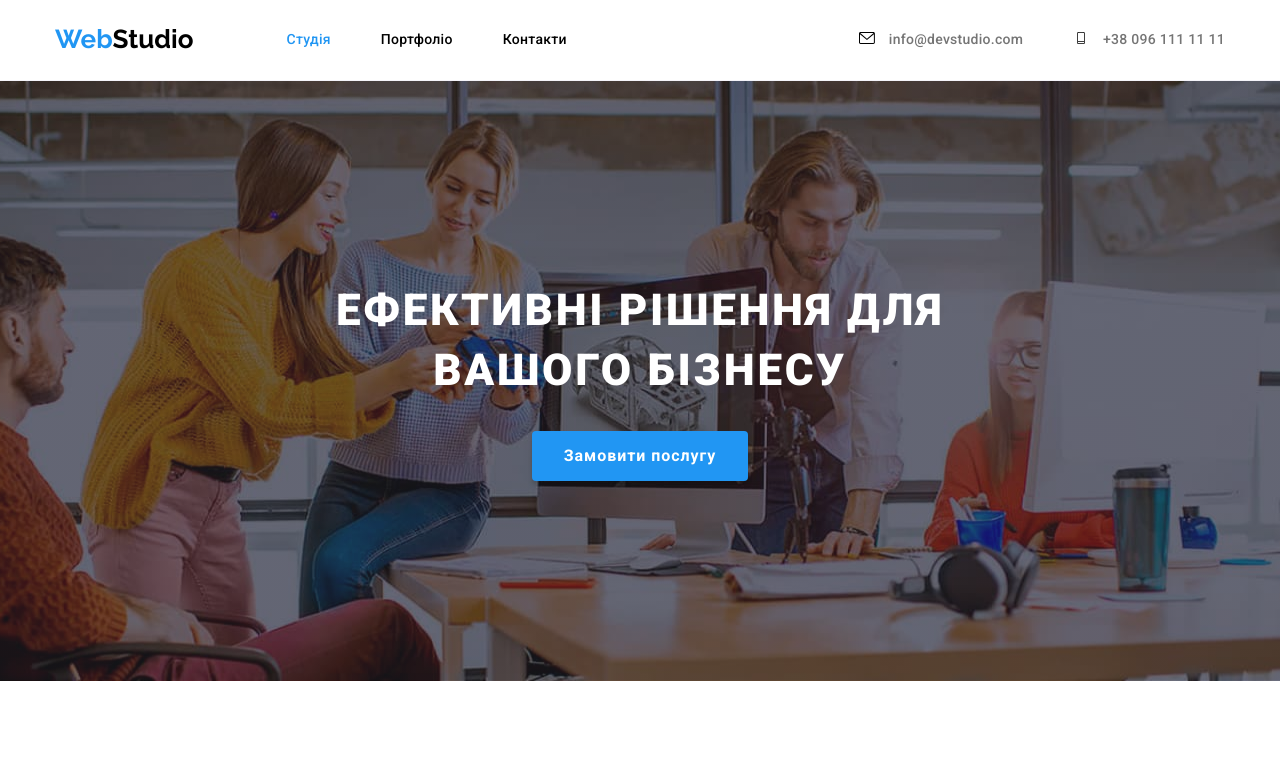
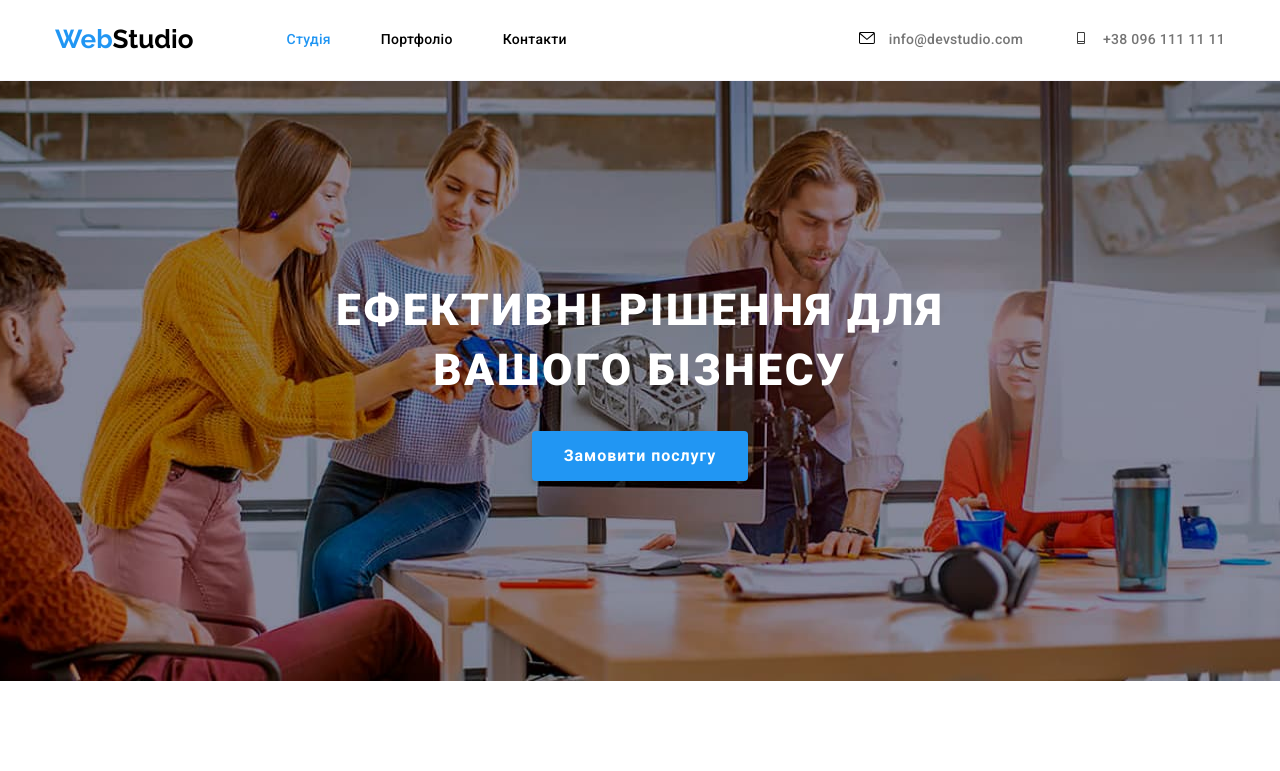
Before and after one commit to SerShem/goit-markup-hw-04, a plain HTML site: page index.html in a window 1280 px wide. Shown: the top 771 px of the page. Drawn offline with nearby package versions, Linux system fonts and the light colour scheme.

Commit message:
hw04 version 2
не працюе бекгрант  с складним фоном. не відображае фото

```diff
--- a/css/styles.css
+++ b/css/styles.css
@@ -290,10 +290,10 @@ a:focus .header-icon {
 .super-section {
   padding: 200px 0;
   background: var(--section-darkgrey);
-  background-image: linear-gradient(
+  background-image: /*linear-gradient(
     rgba(47, 48, 58, 0.4),
     rgba(47, 48, 58, 0.4)
-  ),
+  ), */
   url(/images/people_develop_a_car_model.jpg);
   background-repeat: no-repeat;
   background-position: center;
```
